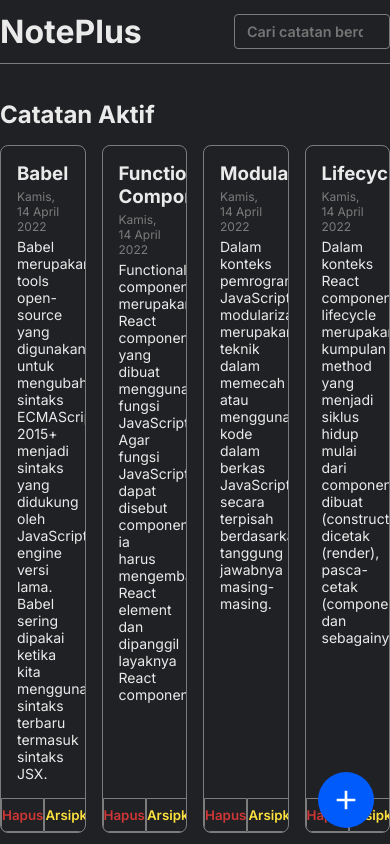
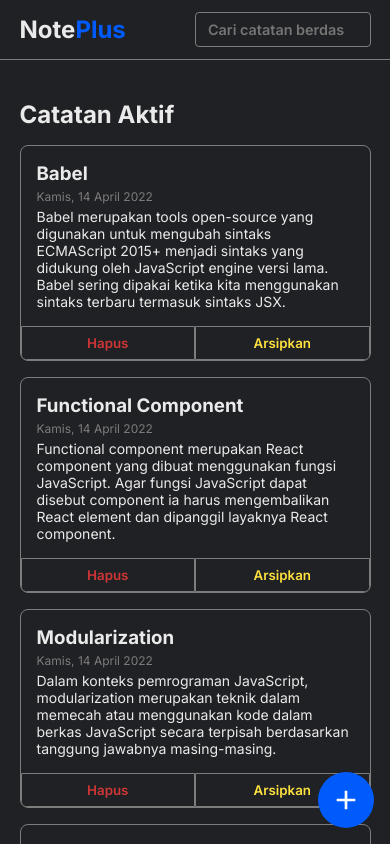
Before and after one commit to agreytosira/noteplus, a React (Vite) app: page / in a window 390 px wide. Shown: the top 844 px of the page. Built offline with nearby package versions, Linux system fonts and the light colour scheme.

Commit message:
style: finishing styling for responsive

```diff
--- a/index.html
+++ b/index.html
@@ -11,7 +11,7 @@
     <link rel="preconnect" href="https://fonts.gstatic.com" crossorigin />
     <link href="https://fonts.googleapis.com/css2?family=Inter:wght@400;600;700&family=Poppins:wght@400;600;700&display=swap" rel="stylesheet" />
   </head>
-    <body>
+  <body class="dark">
     <div id="root"></div>
     <script type="module" src="/src/index.jsx"></script>
   </body>
--- a/src/components/Header.jsx
+++ b/src/components/Header.jsx
@@ -5,7 +5,9 @@ function Header({ searchHandler }) {
   return (
     <header className='header'>
       <div className='container header__container'>
-        <h1 className='header__brand'>NotePlus</h1>
+        <h1 className='header__brand'>
+          Note<span>Plus</span>
+        </h1>
         <SearchBar searchHandler={searchHandler} />
       </div>
     </header>
--- a/src/styles/_responsive.scss
+++ b/src/styles/_responsive.scss
@@ -1,6 +1,35 @@
+@media screen and (min-width: 425px) {
+  .header {
+    &__brand {
+      font-size: 2rem;
+    }
+
+    &__container {
+      input {
+        width: 30%;
+      }
+    }
+  }
+
+  .note {
+    &-list {
+      grid-template-columns: repeat(2, 1fr);
+    }
+  }
+}
+
 @media screen and (min-width: 768px) {
-    .container {
-        max-width: 90%;
-        margin: auto;
+  .note {
+    &-list {
+      grid-template-columns: repeat(3, 1fr);
     }
+  }
 }
+
+@media screen and (min-width: 1024px) {
+  .note {
+    &-list {
+      grid-template-columns: repeat(4, 1fr);
+    }
+  }
+}
--- a/src/styles/global.scss
+++ b/src/styles/global.scss
@@ -15,6 +15,11 @@ $yellow: #fde13f;
 body {
   background-color: $body;
   color: $white;
+}
+
+.container {
+  max-width: 90%;
+  margin: auto;
 }
 
 input,
@@ -38,13 +43,21 @@ textarea {
   width: 100%;
   background-color: $body;
 
+  &__brand {
+    font-size: 1.5rem;
+
+    span {
+      color: $blue;
+    }
+  }
+
   &__container {
     display: flex;
     align-items: center;
     justify-content: space-between;
 
     input {
-      width: 40%;
+      width: 50%;
       font-weight: 600;
 
       &::placeholder {
@@ -68,7 +81,7 @@ textarea {
   &-list {
     margin-bottom: 5rem;
     display: grid;
-    grid-template-columns: repeat(4, 1fr);
+    grid-template-columns: repeat(1, 1fr);
     gap: 1rem;
   }
 
@@ -78,6 +91,15 @@ textarea {
     overflow: hidden;
     display: flex;
     flex-direction: column;
+    transition: all 0.3s ease;
+
+    &:hover {
+      background-color: lighten($color: $body, $amount: 5%);
+    }
+
+    &__title {
+      width: 100%;
+    }
 
     &__body {
       padding: 1rem;
```
Also changed, not shown: src/components/NoteList.jsx (+6 -6 lines). Lines whose indentation alone changed are shown as unchanged.
